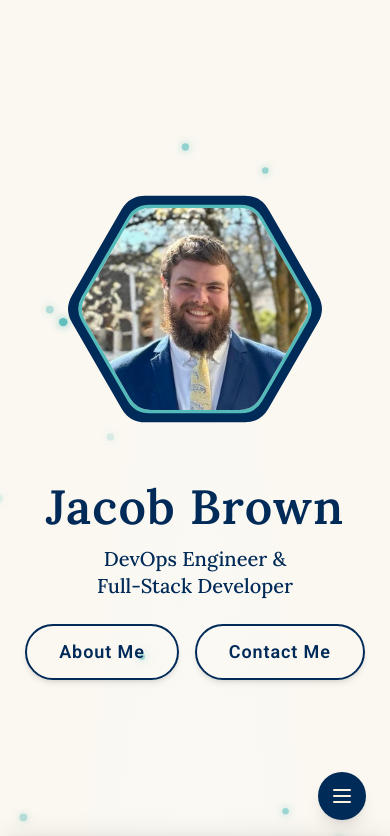
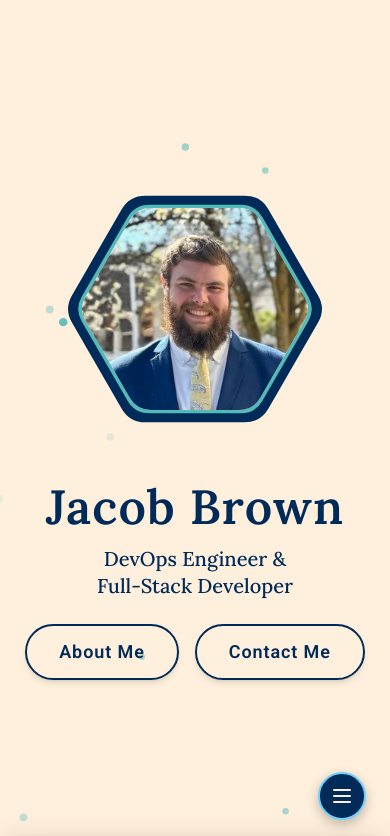
Before and after one commit to JacobE-Brown/JacobPortfolioV3, a React (Vite) app: page / in a window 390 px wide. Shown: the top 836 px of the page. Built offline with nearby package versions, Linux system fonts and the light colour scheme.

Commit message:
Fixed background bug

```diff
--- a/src/components/ContactMe.tsx
+++ b/src/components/ContactMe.tsx
@@ -65,7 +65,7 @@ export default function ContactMe() {
           JacobEBrown@jacobebrown.dev
         </a>
 
-        <div className="flex flex-wrap justify-center gap-4 mt-6 sm:mt-10">
+        <div className="flex flex-wrap justify-center gap-4 mt-6 sm:mt-10 max-lg:landscape:mb-10">
           {socials.map((s) => (
             <a
               key={s.name}
--- a/src/components/NavBar.tsx
+++ b/src/components/NavBar.tsx
@@ -141,7 +141,8 @@ export default function NavBar() {
         className={`fixed bottom-6 right-6 z-40 lg:hidden
                    w-12 h-12 flex items-center justify-center
                    bg-text-1 text-tan-neutral rounded-full
-                   shadow-lg hover:shadow-xl
+                   border-2 border-blue-medium-1
+                   shadow-[0_4px_12px_rgba(0,0,0,0.25)] hover:shadow-[0_6px_20px_rgba(0,0,0,0.35)]
                    transition-all duration-300 ease-out cursor-pointer
                    ${menuOpen ? 'opacity-0 pointer-events-none scale-90' : 'opacity-100 scale-100'}`}
       >
--- a/src/components/ParticleBackground.tsx
+++ b/src/components/ParticleBackground.tsx
@@ -5,6 +5,7 @@ import type { ISourceOptions } from '@tsparticles/engine'
 
 const options: ISourceOptions = {
   fullScreen: false,
+  background: { color: '#FFF0DD' },
   fpsLimit: 60,
   particles: {
     number: {
@@ -26,7 +27,7 @@ const options: ISourceOptions = {
     },
     shadow: {
       enable: true,
-      color: '#54BAB9',
+      color: '#FFF0DD',
       blur: 8,
     },
     move: {
--- a/src/components/Technologies.tsx
+++ b/src/components/Technologies.tsx
@@ -546,7 +546,7 @@ function MobileModal({ tech, onClose, activeFilters, onToggleFilter }: {
       aria-modal="true"
       aria-label={tech.label}
       className={`fixed inset-0 z-50 flex flex-col items-center
-        backdrop-blur-md bg-white/70 p-6 landscape:px-10 landscape:py-6 overflow-y-auto
+        backdrop-blur-md bg-white/70 p-6 landscape:px-4 landscape:py-6 overflow-y-auto
         outline-none transition-opacity duration-300 ${visible ? 'opacity-100' : 'opacity-0'}`}
       style={{ paddingTop: 'calc(var(--nav-h, 80px) + 1.5rem)' }}
       onClick={animateClose}
```
